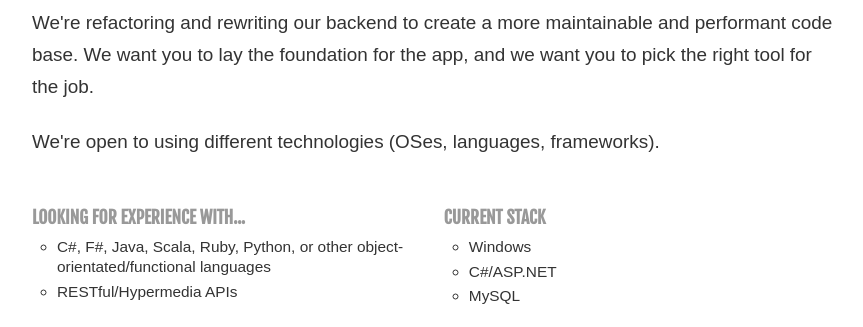
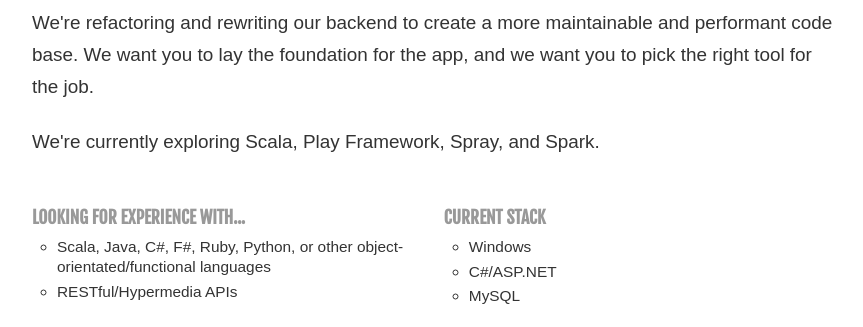
Before and after one commit to eduphoria/eduphoria.github.io, a website: page index.html in a window 1280 px wide. Shown: the part 1802-2129 px from the top of the page, without its empty margins (68-931 px from the left). Drawn offline with Linux system fonts and the light colour scheme; a web font is replaced by a local one.

Commit message:
Update index.html

```diff
--- a/index.html
+++ b/index.html
@@ -206,16 +206,17 @@
 
           <h3 id="backend">Senior Backend Developer</h3>
           <p>
-            We're refactoring and rewriting our backend to create a more maintainable and performant code base. We want you to lay the foundation for the app, and we want you to pick the right tool for the job.
+            We're refactoring and rewriting our backend to create a more maintainable and performant code base.
+            We want you to lay the foundation for the app, and we want you to pick the right tool for the job.
           </p>
           <p>
-            We're open to using different technologies (OSes, languages, frameworks).
+            We're currently exploring Scala, Play Framework, Spray, and Spark.
           </p>
           <div class="row-fluid">
             <div class="span6">
               <h4>Looking For Experience With...</h4>
               <ul>
-                <li>C#, F#, Java, Scala, Ruby, Python, or other object-orientated/functional languages</li>
+                <li>Scala, Java, C#, F#, Ruby, Python, or other object-orientated/functional languages</li>
                 <li>RESTful/Hypermedia APIs</li>
               </ul>
             </div>
```
